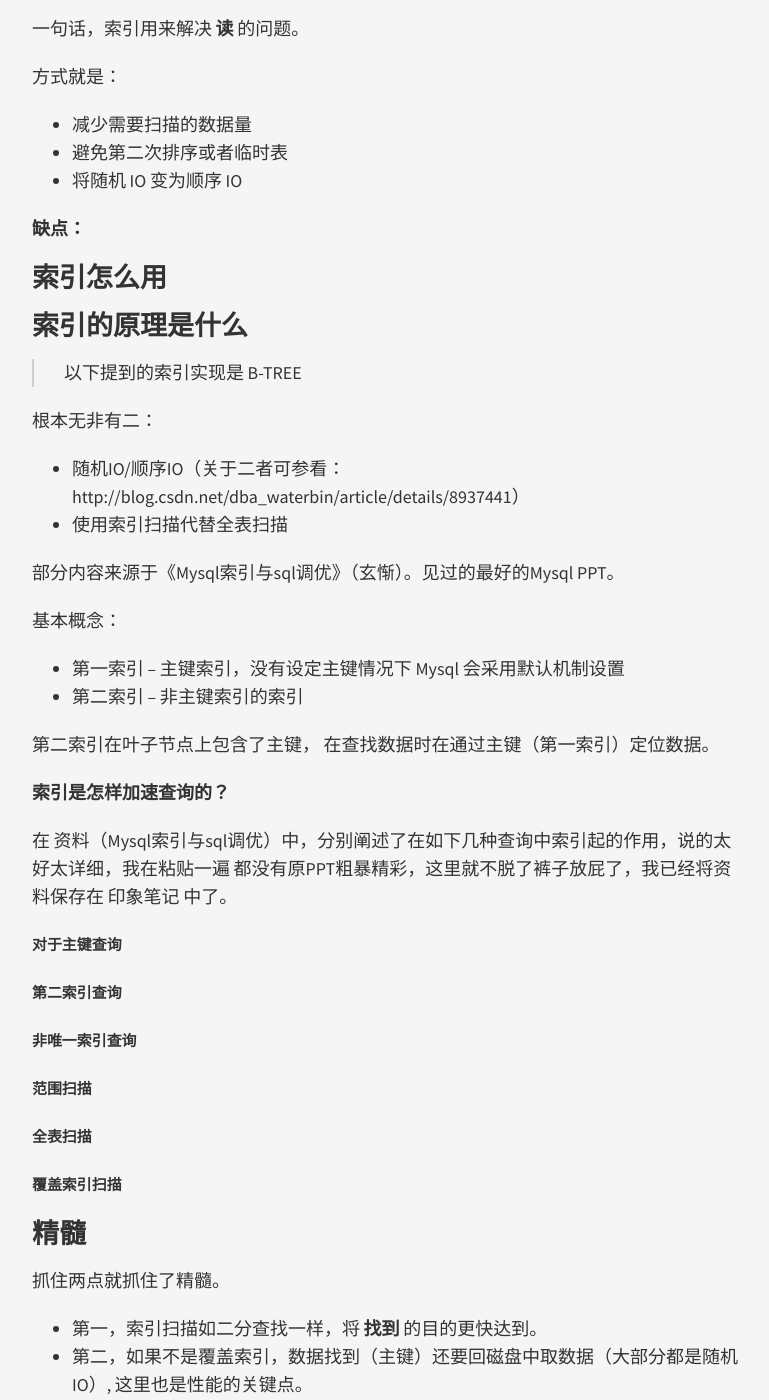
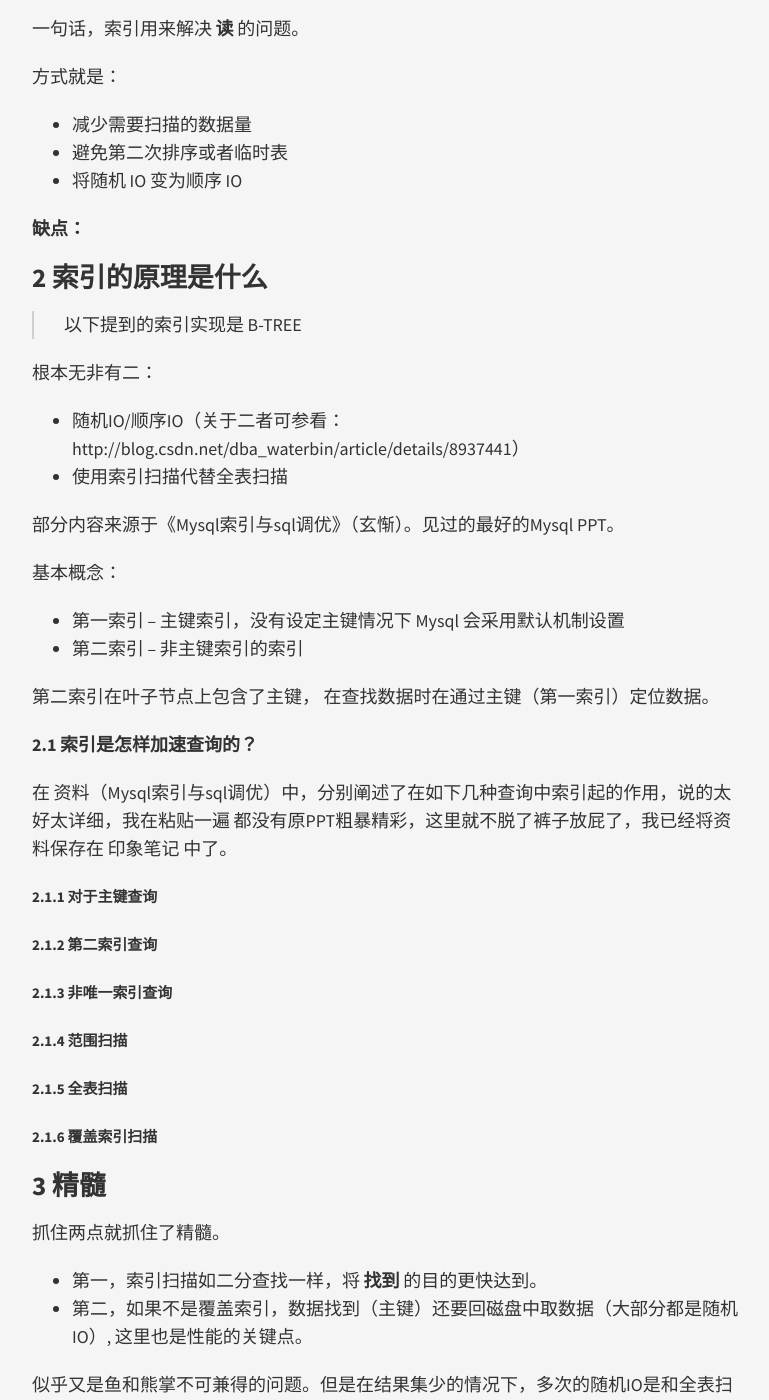
Before and after one commit to younghz/younghz.github.io, a Jekyll site: the page built from _posts/2016-07-24-关于Mysql索引.md, in a window 1280 px wide and 1400 px high, scrolled down 797 px. Shown: the whole window, without its empty margins (253-1022 px from the left). Built offline with Jekyll 4.4.1, drawn with Linux system fonts in a browser that asks for light colours; nearby versions of some CDN libraries; some of the changed text lies outside the part shown.

Commit message:
增加前缀

```diff
--- a/_posts/2016-07-24-关于Mysql索引.md
+++ b/_posts/2016-07-24-关于Mysql索引.md
@@ -3,11 +3,11 @@ layout: post
 title: "【mysql】关于Mysql索引"
 ---
 
-## 索引是什么
+## 1 索引是什么
 
 > 索引是存储引擎用于快速找到记录的一种数据结构。  -- 《高性能Mysql》
 
-#### 优点 & 缺点
+#### 1.1 优点 & 缺点
 
 Mysql 作为存储系统，功能无非有二，读和写。
 通常情况下，对于 Mysql 实例的请求量读远远大于写，所以通常的系统瓶颈都表现在读上。
@@ -36,9 +36,7 @@ A= and B>; A> and B= or C< 等等。
 **缺点：**
 
 
-## 索引怎么用
-
-## 索引的原理是什么
+## 2 索引的原理是什么
 
 > 以下提到的索引实现是 B-TREE
 
@@ -56,19 +54,19 @@ A= and B>; A> and B= or C< 等等。
 
 第二索引在叶子节点上包含了主键， 在查找数据时在通过主键（第一索引）定位数据。
 
-#### 索引是怎样加速查询的？
+#### 2.1 索引是怎样加速查询的？
 
 在 资料（Mysql索引与sql调优）中，分别阐述了在如下几种查询中索引起的作用，说的太好太详细，我在粘贴一遍
 都没有原PPT粗暴精彩，这里就不脱了裤子放屁了，我已经将资料保存在 印象笔记 中了。
 
-##### 对于主键查询
-##### 第二索引查询
-##### 非唯一索引查询
-##### 范围扫描
-##### 全表扫描
-##### 覆盖索引扫描
+##### 2.1.1 对于主键查询
+##### 2.1.2 第二索引查询
+##### 2.1.3 非唯一索引查询
+##### 2.1.4 范围扫描
+##### 2.1.5 全表扫描
+##### 2.1.6 覆盖索引扫描
 
-## 精髓
+## 3 精髓
 
 抓住两点就抓住了精髓。
 
@@ -82,7 +80,7 @@ A= and B>; A> and B= or C< 等等。
 的来源。
 
 
-## 最佳实践
+## 4 最佳实践
 
 考虑点：
 
@@ -98,7 +96,7 @@ A= and B>; A> and B= or C< 等等。
 
 5 索引为维护是需要资源的，排除冗余索引，不建立不需要的索引
 
-## 书籍
+## 5 书籍
 
 * 《高性能Mysql》
 * 《Mysql技术内幕：InnoDB存储引擎》
```
